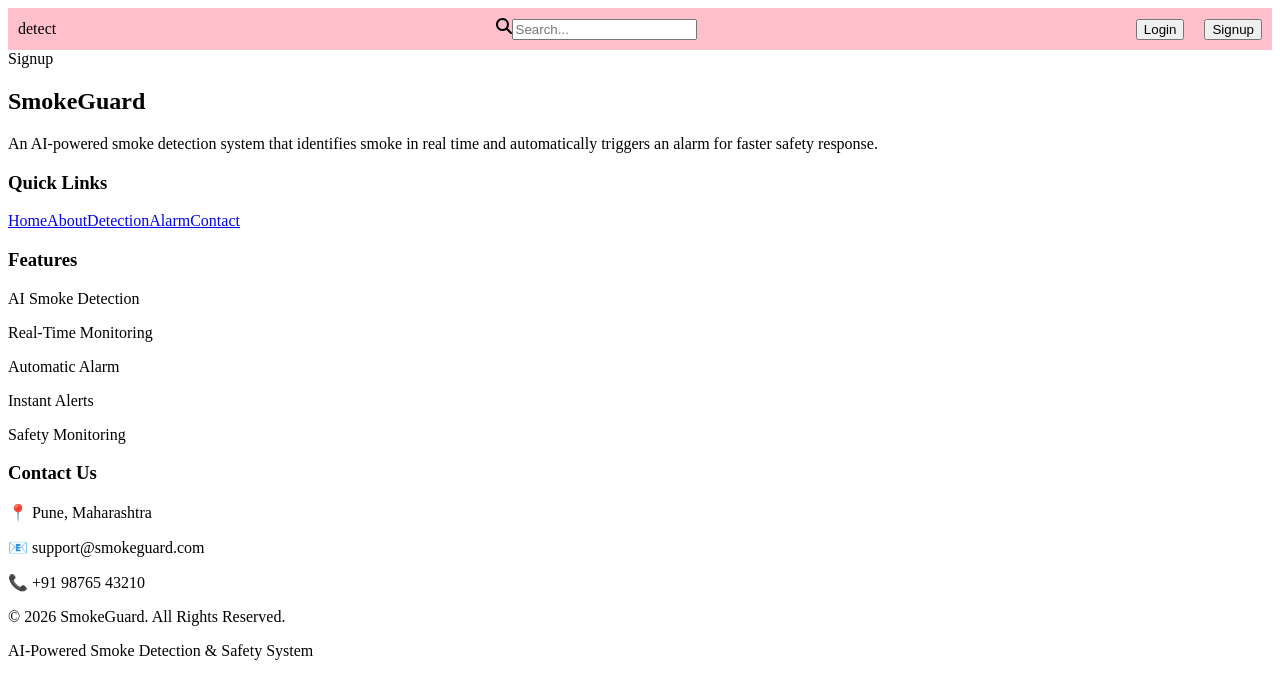
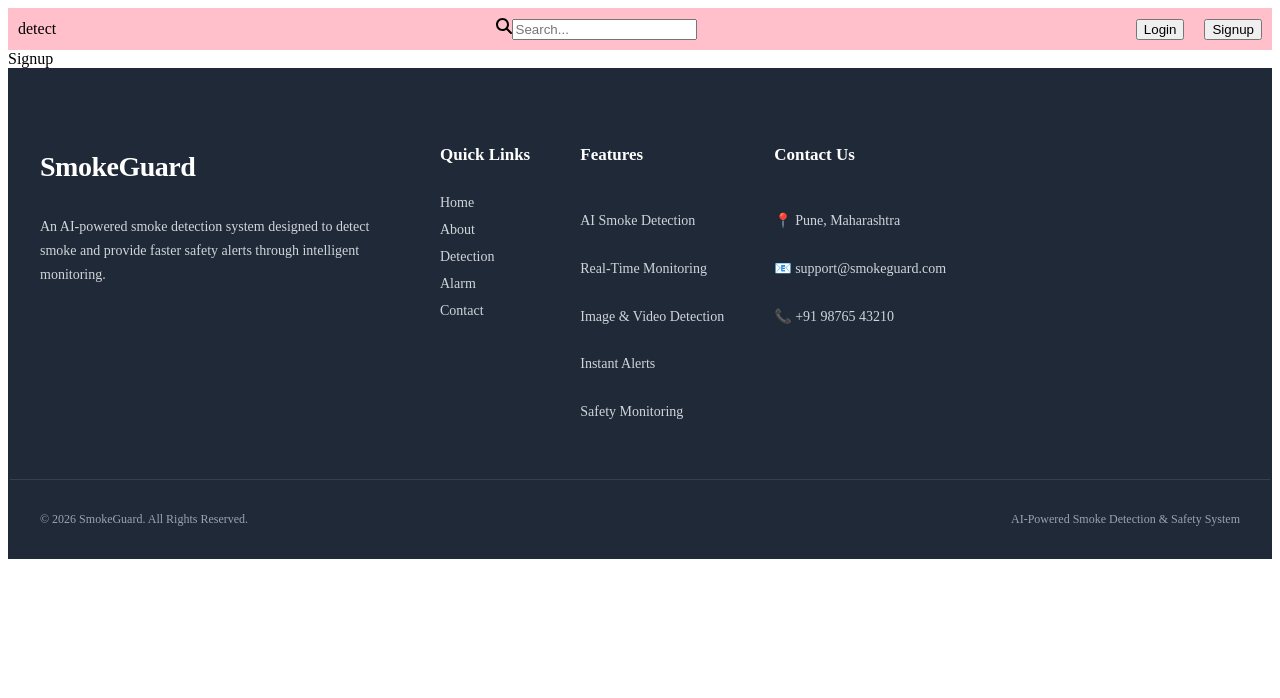
Before and after one commit to KalyaniKadu-18/Smoke_Guard, a React (Vite) app in the folder client/: page /signup in a window 1280 px wide. Shown: the top 698 px of the page. Built offline with nearby package versions, Linux system fonts and the light colour scheme.

Commit message:
footer changes

```diff
--- a/client/src/components/footer/Footer.jsx
+++ b/client/src/components/footer/Footer.jsx
@@ -1,27 +1,26 @@
 import React from "react";
-import styles from './Footer.module.css';
+import styles from "./Footer.module.css";
 
 function Footer() {
   return (
-    <footer className="footer">
+    <footer className={styles.footer}>
+      <div className={styles.footerContainer}>
 
-      <div className="footer-container">
-
-        {/* Logo & About */}
-        <div className="footer-box">
-          <h2 className="logo">
+        {/* Brand */}
+        <div className={`${styles.footerBox} ${styles.brandBox}`}>
+          <h2 className={styles.logo}>
             Smoke<span>Guard</span>
           </h2>
 
-          <p>
-            An AI-powered smoke detection system that identifies smoke
-            in real time and automatically triggers an alarm for faster
-            safety response.
+          <p className={styles.description}>
+            An AI-powered smoke detection system designed to detect
+            smoke and provide faster safety alerts through intelligent
+            monitoring.
           </p>
         </div>
 
         {/* Quick Links */}
-        <div className="footer-box">
+        <div className={styles.footerBox}>
           <h3>Quick Links</h3>
 
           <a href="/">Home</a>
@@ -32,18 +31,18 @@ function Footer() {
         </div>
 
         {/* Features */}
-        <div className="footer-box">
+        <div className={styles.footerBox}>
           <h3>Features</h3>
 
           <p>AI Smoke Detection</p>
           <p>Real-Time Monitoring</p>
-          <p>Automatic Alarm</p>
+          <p>Image & Video Detection</p>
           <p>Instant Alerts</p>
           <p>Safety Monitoring</p>
         </div>
 
         {/* Contact */}
-        <div className="footer-box">
+        <div className={styles.footerBox}>
           <h3>Contact Us</h3>
 
           <p>📍 Pune, Maharashtra</p>
@@ -53,16 +52,12 @@ function Footer() {
 
       </div>
 
-      <div className="footer-bottom">
-        <p>
-          © 2026 SmokeGuard. All Rights Reserved.
-        </p>
+      {/* Bottom Footer */}
+      <div className={styles.footerBottom}>
+        <p>© 2026 SmokeGuard. All Rights Reserved.</p>
 
-        <p>
-          AI-Powered Smoke Detection & Safety System
-        </p>
+        <p>AI-Powered Smoke Detection & Safety System</p>
       </div>
-
     </footer>
   );
 }
--- a/client/src/components/footer/Footer.module.css
+++ b/client/src/components/footer/Footer.module.css
@@ -1,141 +1,129 @@
 .footer {
-  background: #0b0b0b;
-  color: #ffffff;
-  padding-top: 60px;
-  margin-top: 60px;
+  background-color: #1F2937;
+  color: #FFFFFF;
+  margin-top: auto;
+  align-items: center;
 }
 
-/* Main Footer Container */
-.footer-container {
+/* Main Footer */
+.footerContainer {
   max-width: 1200px;
-  margin: auto;
-  padding: 0 30px 50px;
-
-  display: grid;
-  grid-template-columns: 2fr 1fr 1.5fr 1.5fr;
+  margin: 0 auto;
+  padding: 60px 30px 45px;
+  display: flex;
   gap: 50px;
 }
 
-/* Footer Box */
-.footer-box {
+/* Footer Boxes */
+.footerBox {
   display: flex;
   flex-direction: column;
+  align-items: flex-start;
 }
 
 /* Logo */
 .logo {
-  font-size: 30px;
+  font-size: 28px;
   font-weight: 700;
   margin-bottom: 18px;
-  color: #ffffff;
+  letter-spacing: -0.5px;
 }
 
 .logo span {
-  color: #ff3b30;
+  color: var(--primary);
 }
 
 /* Description */
-.footer-box > p:first-of-type {
-  color: #aaaaaa;
+.description {
+  max-width: 350px;
+  color: #D1D5DB;
   font-size: 14px;
   line-height: 1.8;
-  max-width: 350px;
 }
 
-/* Heading */
-.footer-box h3 {
-  font-size: 18px;
-  margin-bottom: 22px;
-  color: #ffffff;
+/* Headings */
+.footerBox h3 {
+  font-size: 17px;
+  font-weight: 600;
+  margin-bottom: 20px;
   position: relative;
 }
 
-/* Small red line under heading */
-.footer-box h3::after {
+/* Small orange line below heading */
+.footerBox h3::after {
   content: "";
   display: block;
-  width: 35px;
-  height: 3px;
-  background: #ff3b30;
+  width: 30px;
+  height: 2px;
+  background-color: var(--primary);
   margin-top: 8px;
-  border-radius: 5px;
 }
 
 /* Links */
-.footer-box a {
-  color: #a8a8a8;
+.footerBox a {
+  color: #D1D5DB;
   text-decoration: none;
   font-size: 14px;
-  margin-bottom: 13px;
-  transition: all 0.3s ease;
+  margin-bottom: 11px;
+  transition: var(--transition);
 }
 
-.footer-box a:hover {
-  color: #ff3b30;
-  transform: translateX(5px);
+.footerBox a:hover {
+  color: var(--primary-light);
+  transform: translateX(4px);
 }
 
-/* Feature and Contact Text */
-.footer-box p {
-  color: #a8a8a8;
+/* Feature & Contact Text */
+.footerBox p {
+  color: #D1D5DB;
   font-size: 14px;
   line-height: 1.7;
-  margin: 6px 0;
+  margin-bottom: 10px;
 }
 
-/* Hover effect for contact/features */
-.footer-box p:hover {
-  color: #ffffff;
-}
-
-/* Bottom Footer */
-.footer-bottom {
-  border-top: 1px solid #292929;
+/* Bottom Section */
+.footerBottom {
+  border-top: 1px solid rgba(255, 255, 255, 0.1);
 
   max-width: 1200px;
-  margin: auto;
+  margin: 0 auto;
 
   padding: 20px 30px;
 
   display: flex;
   justify-content: space-between;
   align-items: center;
+  gap: 20px;
 }
 
-.footer-bottom p {
-  color: #777777;
-  font-size: 13px;
-  margin: 0;
+.footerBottom p {
+  color: #9CA3AF;
+  font-size: 12px;
 }
 
-/* Responsive - Tablet */
+/* Tablet */
 @media (max-width: 900px) {
-  .footer-container {
+  .footerContainer {
     grid-template-columns: 1fr 1fr;
     gap: 40px;
   }
 }
 
-/* Responsive - Mobile */
+/* Mobile */
 @media (max-width: 600px) {
-  .footer {
-    padding-top: 40px;
-  }
-
-  .footer-container {
+  .footerContainer {
     grid-template-columns: 1fr;
-    padding: 0 25px 35px;
+    padding: 45px 25px 30px;
     gap: 35px;
   }
 
-  .logo {
-    font-size: 26px;
+  .footerBottom {
+    padding: 18px 25px;
+    flex-direction: column;
+    text-align: center;
   }
 
-  .footer-bottom {
-    flex-direction: column;
-    text-align: center;
-    gap: 10px;
-    padding: 18px 20px;
+  .logo {
+    font-size: 25px;
   }
 }
```
